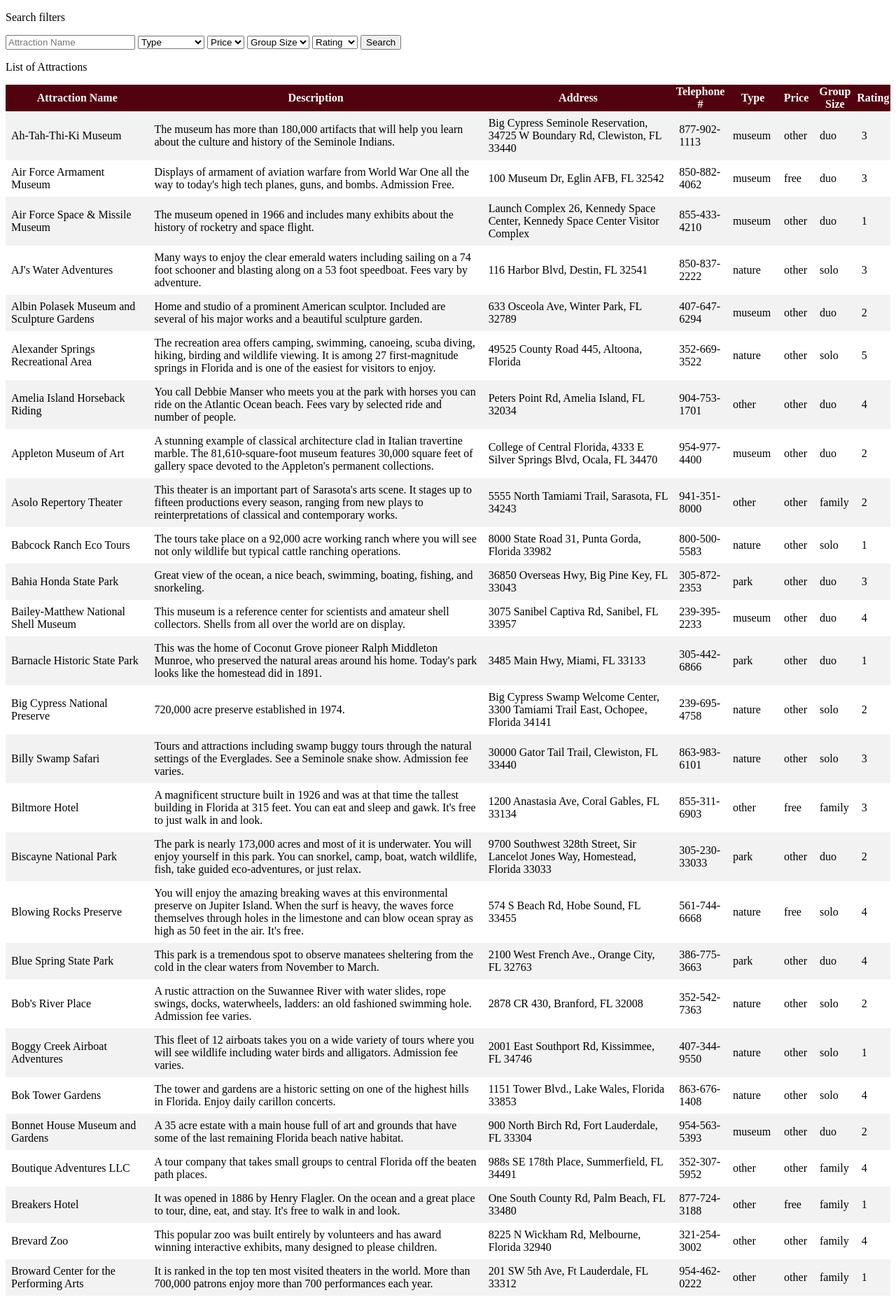
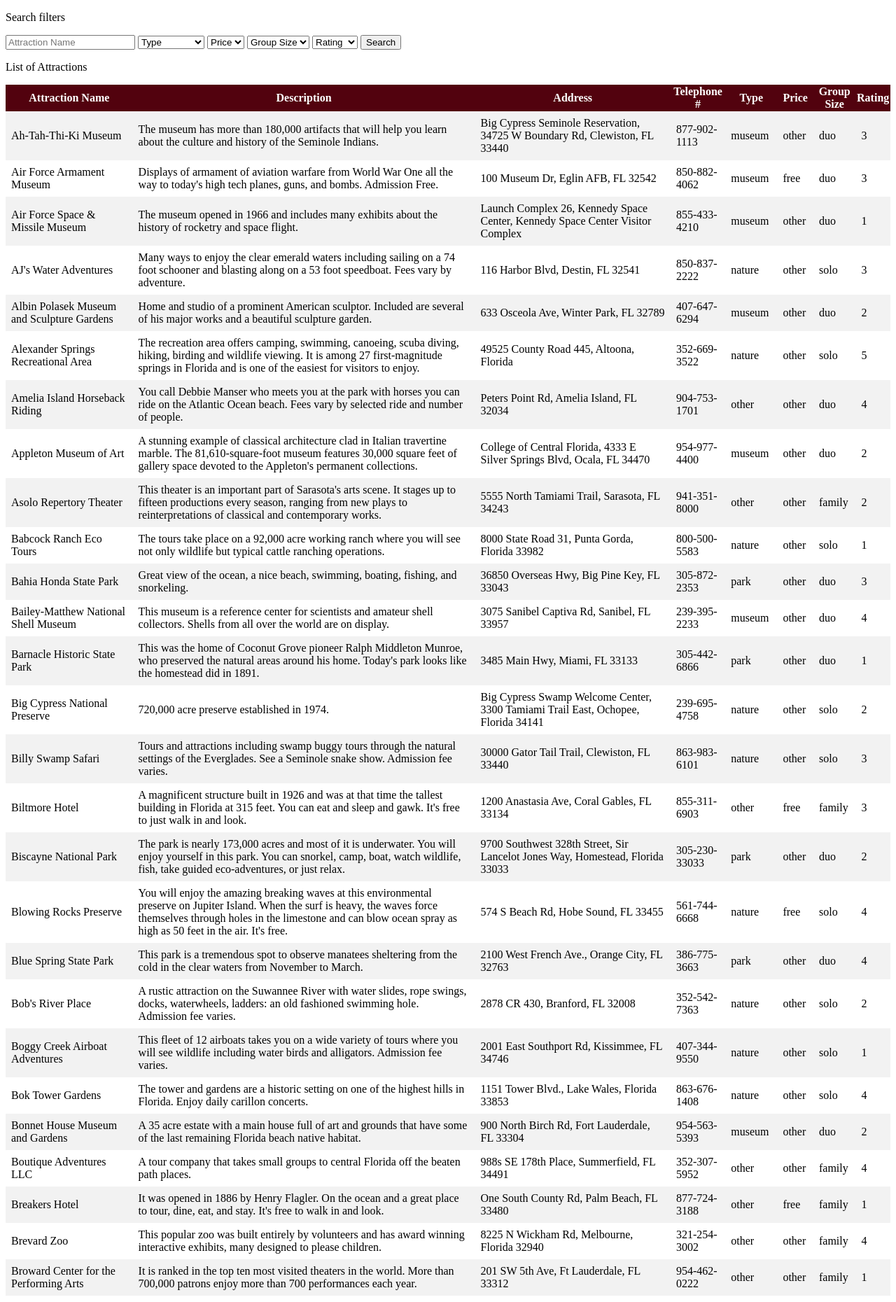
Before and after one commit to mcaveety/FBLA-Tourism-Search, a Flask app: page / in a window 1280 px wide. Shown: the top 1860 px of the page at 70% size. Run offline with Flask 2, Linux system fonts and the light colour scheme.

Commit message:
Updates to CSS styling

```diff
--- a/templates/base.html
+++ b/templates/base.html
@@ -20,6 +20,10 @@
           color: white;
         }
 
+        .center {
+            text-align: center;
+        }
+
     </style>
 </head>
 <body>
--- a/templates/table.html
+++ b/templates/table.html
@@ -42,14 +42,14 @@
 <p>List of Attractions</p>
 <table style="width: 100%">
     <colgroup>
-        <col span="1" style="width: 15%;">
+        <col span="1" style="width: 13%;">
         <col span="1" style="width: 35%;">
         <col span="1" style="width: 20%;">
-        <col span="1" style="width: 5%;">
-        <col span="1" style="width: 3%;">
-        <col span="1" style="width: 2%;">
-        <col span="1" style="width: 2%;">
-        <col span="1" style="width: 1%;">
+        <col span="1" style="width: 5%;" class="center">
+        <col span="1" style="width: 3%;" class="center">
+        <col span="1" style="width: 2%;" class="center">
+        <col span="1" style="width: 2%;" class="center">
+        <col span="1" style="width: 1%;" class="center">
     </colgroup>
     <tr>
         <th>Attraction Name</th>
```
